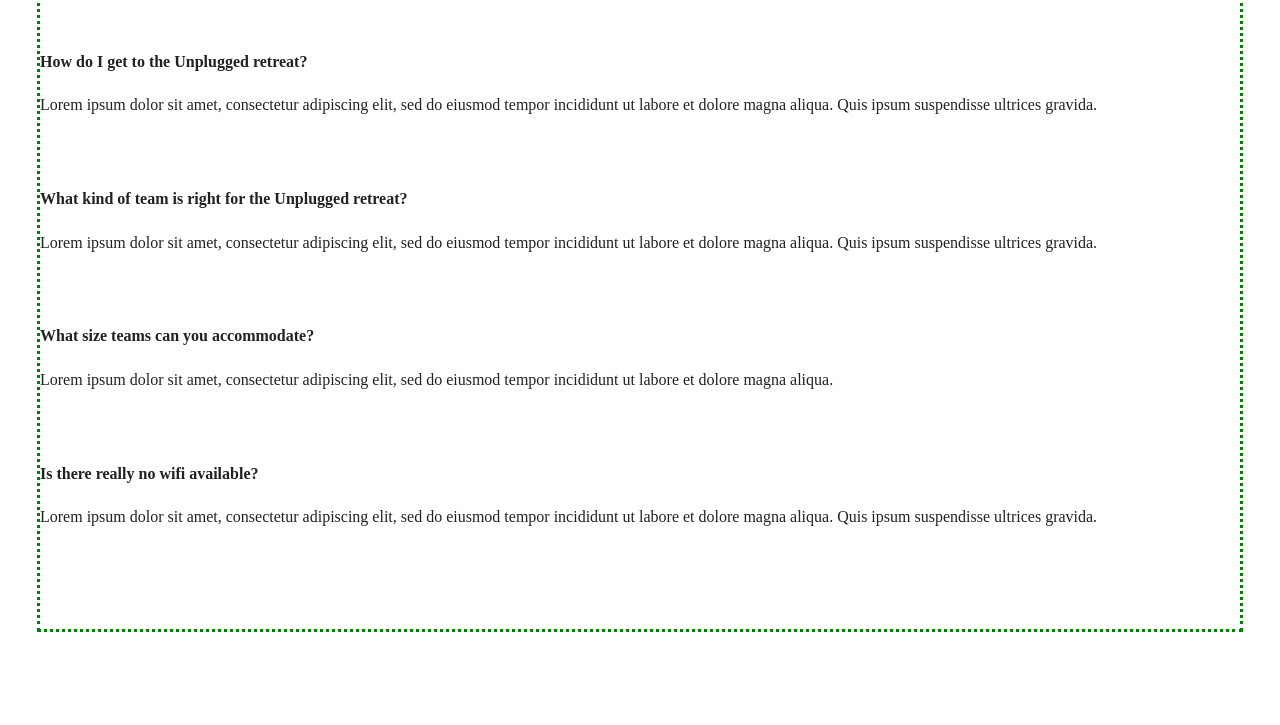
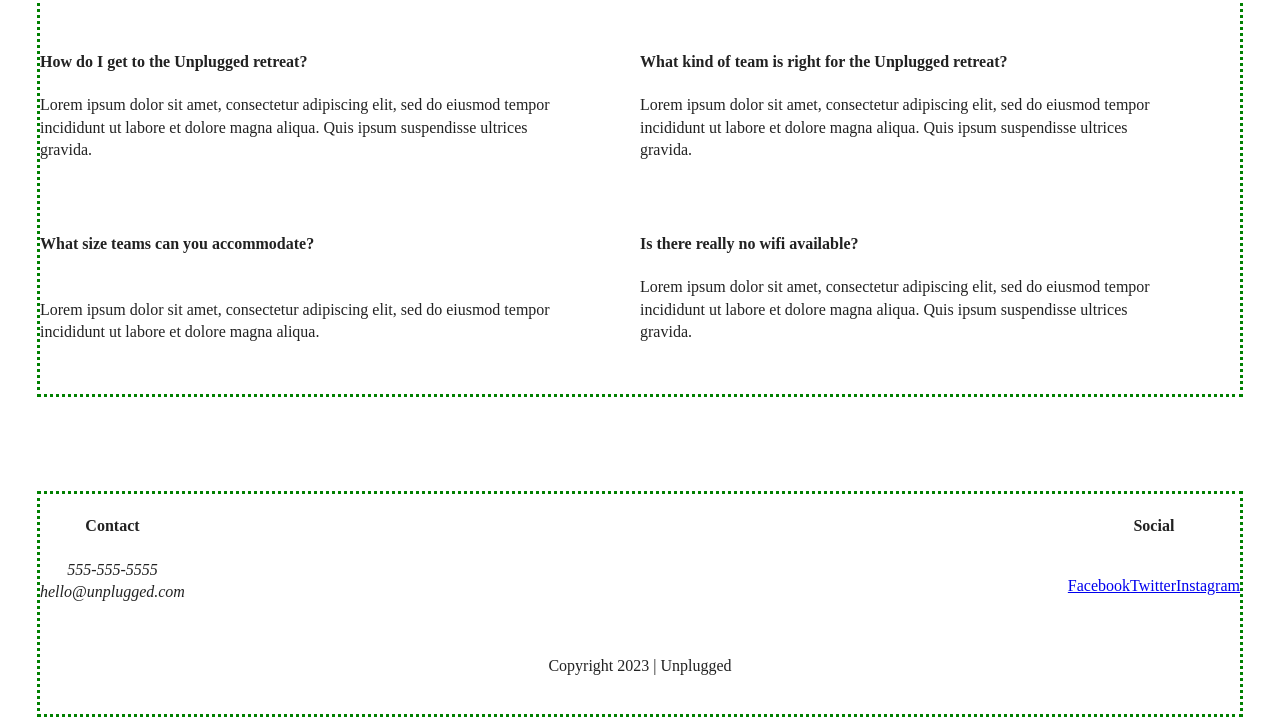
Before and after one commit to mandaeliza/unplugged, a website: page faq/index.html in a window 1280 px wide. Shown: the part 237-962 px from the top of the page. Drawn offline with Linux system fonts and the light colour scheme.

Commit message:
Faq updates and CSS for tablet

```diff
--- a/css/main.css
+++ b/css/main.css
@@ -103,6 +103,10 @@ h2 {
 h3 {
   font-size: 2rem;
 }
+
+/* h4 {
+  font-size: 1.125rem;
+} */
 
 
 /* -------------------- Base Header - Footer Styles -------------------- */
@@ -233,8 +237,6 @@ aside .form input[type=button] {
   margin-bottom: 60px;
 }
 
-
-
 .features .features-items {
   display: flex;
   justify-content: center;
@@ -289,6 +291,11 @@ aside .form input[type=button] {
   justify-content: center;
 }
 
+.map {
+  display: flex;
+  justify-content: center;
+}
+
 .contact-section {
   display: flex;
   justify-content: center;
@@ -324,11 +331,11 @@ aside .form input[type=button] {
   margin: 0 0 50px 0;
 }
 
-.map {
+.faq .faq-items {
   display: flex;
   justify-content: center;
+  flex-flow: row wrap;
 }
-
 
 /* ==========================================================================
    Helper classes
@@ -479,7 +486,6 @@ aside h3 {
 .features article {
   display: flex;
   justify-content: center;
-  flex-wrap: column wrap;
   flex-basis: 50%;
 }
 
@@ -558,7 +564,24 @@ footer .copyright {
   width: 49%;
 }
 
+/***** FAQ Page *****/
+.faq .faq-items {
+  display: flex;
+  justify-content: center;
+  flex-flow: row wrap;
+}
 
+.faq article {
+  display: flex;
+  justify-content: space-between;
+  flex-flow: column wrap;
+  flex-basis: 50%;
+}
+
+.faq-answer {
+  width: 90%;
+
+}
 }
 @media only screen and (min-width: 1200px) {
   /* Desktop styles here*/
--- a/faq/index.html
+++ b/faq/index.html
@@ -25,7 +25,7 @@
 <body>
   <header>
     <div class="content-wrapper">
-      <a href="#"><img src="" alt="unplugged logo"></a>
+      <a href="../index.html"><img src="" alt="unplugged logo"></a>
       <nav>
         <ul>
           <li>FAQ</li>
@@ -38,16 +38,17 @@
     <section class="faq">
       <div class="content-wrapper">
         <h2>Frequently Asked Questions</h2>
+        <div class="faq-items">
+          <article>
         <h4>How do I get to the Unplugged retreat?</h4>
-        <p>Lorem ipsum dolor sit amet, consectetur adipiscing elit, sed do eiusmod tempor incididunt ut labore et dolore magna aliqua. Quis ipsum suspendisse ultrices gravida.
-          </p>
-          <h4>What kind of team is right for the Unplugged retreat?</h4>
-          <p>Lorem ipsum dolor sit amet, consectetur adipiscing elit, sed do eiusmod tempor incididunt ut labore et dolore magna aliqua. Quis ipsum suspendisse ultrices gravida.</p>
-          <h4>What size teams can you accommodate?</h4>
-          <p>Lorem ipsum dolor sit amet, consectetur adipiscing elit, sed do eiusmod tempor incididunt ut labore et dolore magna aliqua.</p>
-          <h4>Is there really no wifi available?</h4>
-          <p>Lorem ipsum dolor sit amet, consectetur adipiscing elit, sed do eiusmod tempor incididunt ut labore et dolore magna aliqua. Quis ipsum suspendisse ultrices gravida.</p>
-        </p>
+        <p class="faq-answer">Lorem ipsum dolor sit amet, consectetur adipiscing elit, sed do eiusmod tempor incididunt ut labore et dolore magna aliqua. Quis ipsum suspendisse ultrices gravida.</p></article>
+          <article><h4>What kind of team is right for the Unplugged retreat?</h4>
+          <p class="faq-answer">Lorem ipsum dolor sit amet, consectetur adipiscing elit, sed do eiusmod tempor incididunt ut labore et dolore magna aliqua. Quis ipsum suspendisse ultrices gravida.</p></article>
+          <article><h4>What size teams can you accommodate?</h4>
+          <p class="faq-answer">Lorem ipsum dolor sit amet, consectetur adipiscing elit, sed do eiusmod tempor incididunt ut labore et dolore magna aliqua.</p></article>
+          <article><h4>Is there really no wifi available?</h4>
+          <p class="faq-answer">Lorem ipsum dolor sit amet, consectetur adipiscing elit, sed do eiusmod tempor incididunt ut labore et dolore magna aliqua. Quis ipsum suspendisse ultrices gravida.</p></article>
+        </p></div>
       </div>
     </section>
   </main> <!--main wrapper-->
```
